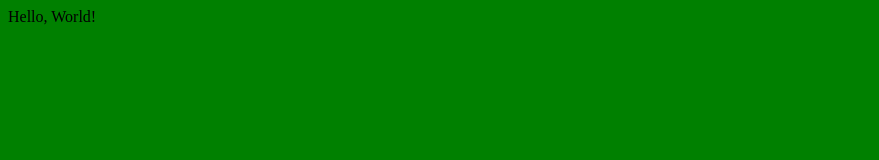
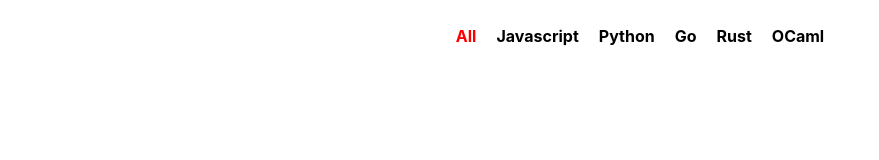
Before and after one commit to hellopatrick/github-battle, a React app: page / in a window 1280 px wide. Shown: the whole page, without its empty margins (0-879 px from the left). Built offline with nearby package versions, Linux system fonts and the light colour scheme.

Commit message:
feat(language-list): add a language list
add a languages component where the user can select a language.

```diff
--- /dev/null
+++ b/app/components/App.js
@@ -0,0 +1,15 @@
+import React from "react";
+
+import Popular from "./Popular";
+
+class App extends React.Component {
+  render() {
+    return (
+      <div className="container">
+        <Popular />
+      </div>
+    );
+  }
+}
+
+export default App;
--- /dev/null
+++ b/app/components/Popular.js
@@ -0,0 +1,54 @@
+import React from "react";
+import PropTypes from "prop-types";
+
+function LanguageList(props) {
+  const languages = ["All", "Javascript", "Python", "Go", "Rust", "OCaml"];
+
+  const items = languages.map(lang => {
+    const style = lang === props.selectedLanguage ? { color: "red" } : {};
+
+    return (
+      <li style={style} key={lang} onClick={e => props.onClick(lang)}>
+        {lang}
+      </li>
+    );
+  });
+
+  return <ul className="languages">{items}</ul>;
+}
+
+LanguageList.propTypes = {
+  selectedLanguage: PropTypes.string.isRequired,
+  onClick: PropTypes.func.isRequired,
+};
+
+class Popular extends React.Component {
+  constructor(props) {
+    super(props);
+
+    this.state = {
+      selectedLanguage: "All",
+    };
+
+    this.updateLanguage = this.updateLanguage.bind(this);
+  }
+
+  updateLanguage(selectedLanguage) {
+    this.setState({
+      selectedLanguage,
+    });
+  }
+
+  render() {
+    return (
+      <div>
+        <LanguageList
+          selectedLanguage={this.state.selectedLanguage}
+          onClick={this.updateLanguage}
+        />
+      </div>
+    );
+  }
+}
+
+export default Popular;
--- a/app/index.css
+++ b/app/index.css
@@ -1,3 +1,27 @@
 body {
-  background: green;
+  font-family: -apple-system, BlinkMacSystemFont, 'Segoe UI', Roboto, Oxygen, Ubuntu, Cantarell, 'Open Sans', 'Helvetica Neue', sans-serif
 }
+
+.container {
+  max-width: 1200px;
+  margin: 0 auto;
+}
+
+ul {
+  padding: 0;
+}
+
+li {
+  list-style-type: none;
+}
+
+.languages {
+  display: flex;
+  justify-content: center;
+}
+
+.languages li {
+  margin: 10px;
+  font-weight: bold;
+  cursor: pointer;
+}
--- a/app/index.js
+++ b/app/index.js
@@ -3,10 +3,6 @@
 
 import "./index.css";
 
-class App extends React.Component {
-  render() {
-    return <div>Hello, World!</div>;
-  }
-}
+import App from "./components/App";
 
 ReactDOM.render(<App />, document.getElementById("app"));
```
